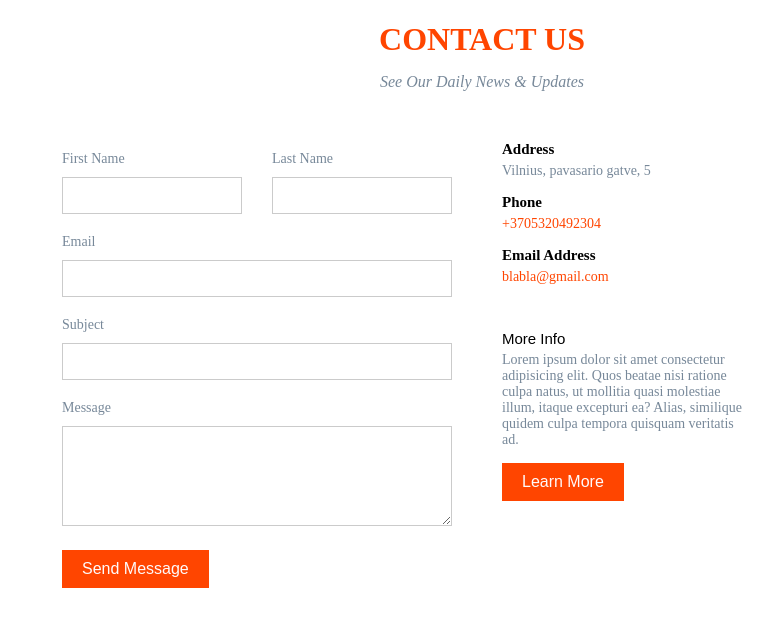
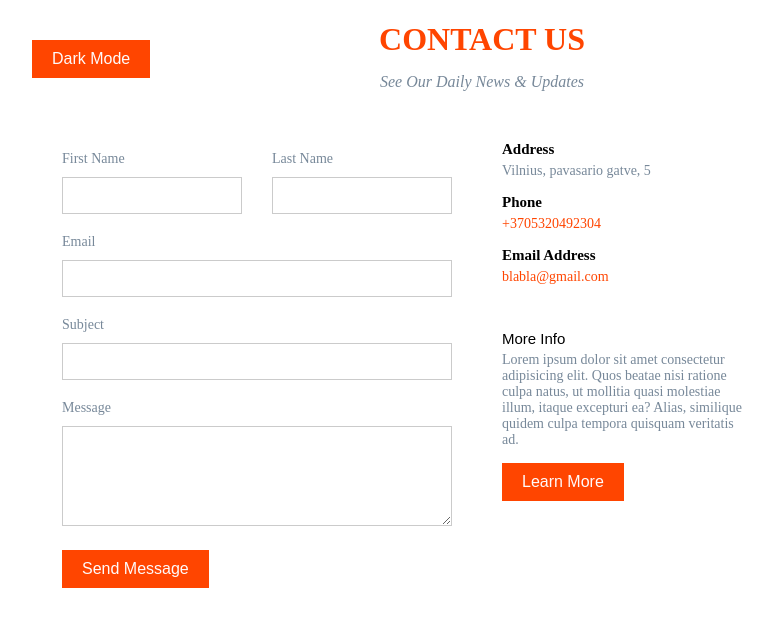
Before and after one commit to MantvydasDirgincius/React-Savarankiskas, a React (Create React App) app: page / in a window 1280 px wide. Shown: the top 626 px of the page, without its empty margins (158-931 px from the left). Built offline with nearby package versions, Linux system fonts and the light colour scheme.

Commit message:
dark mode on

```diff
--- a/src/App.css
+++ b/src/App.css
@@ -60,6 +60,21 @@ textarea {
   font-size: medium;
 }
 
+.btns {
+  background-color: orangered;
+  padding: 10px 20px;
+  border: none;
+  color: snow;
+  font-size: medium;
+  position: absolute;
+  top: 40px;
+}
+
+.dark {
+  background-color: black;
+  color: white;
+}
+
 .aside {
   padding: 20px;
 }
--- a/src/components/Form/Form.jsx
+++ b/src/components/Form/Form.jsx
@@ -8,6 +8,7 @@ export default function Form() {
   const [subject, setSubject] = useState('');
   const [message, setMessage] = useState('');
   const [registration, setRegistration] = useState(null);
+  const [darkMode, setDarkMode] = useState(false);
 
   function inputHandler(event, setState) {
     setState(event.target.value);
@@ -45,8 +46,16 @@ export default function Form() {
     inputClearHandler();
   }
 
+  function dark() {
+    setDarkMode(!darkMode);
+  }
+
   return registration === null ? (
-    <form className='form' onSubmit={formHandler}>
+    <div>
+      <button onClick={dark} className='btns'>
+        Dark Mode
+      </button>
+      <form className={`form ${darkMode === true ? 'dark' : ''}`} onSubmit={formHandler}>
         <div className='formGrid'>
           <div>
             <label htmlFor='name'>First Name</label>
@@ -100,6 +109,7 @@ export default function Form() {
         <br />
         <Button text='Send Message' />
       </form>
+    </div>
   ) : (
     <div className='success'>
       <p>Gavome jusu uzklausa, netrukus susisieksime.</p>
```
Lines whose indentation alone changed are shown as unchanged.
